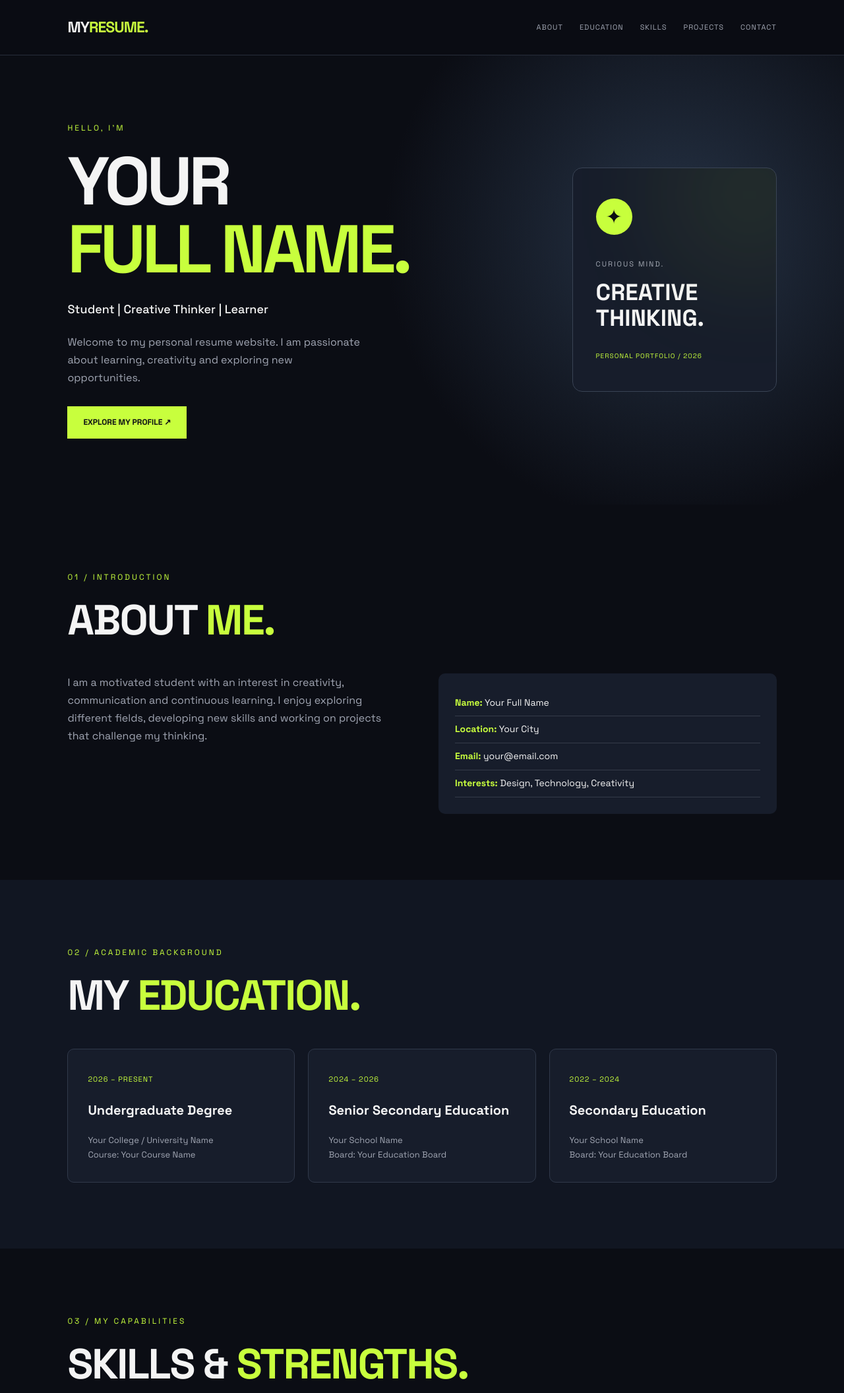
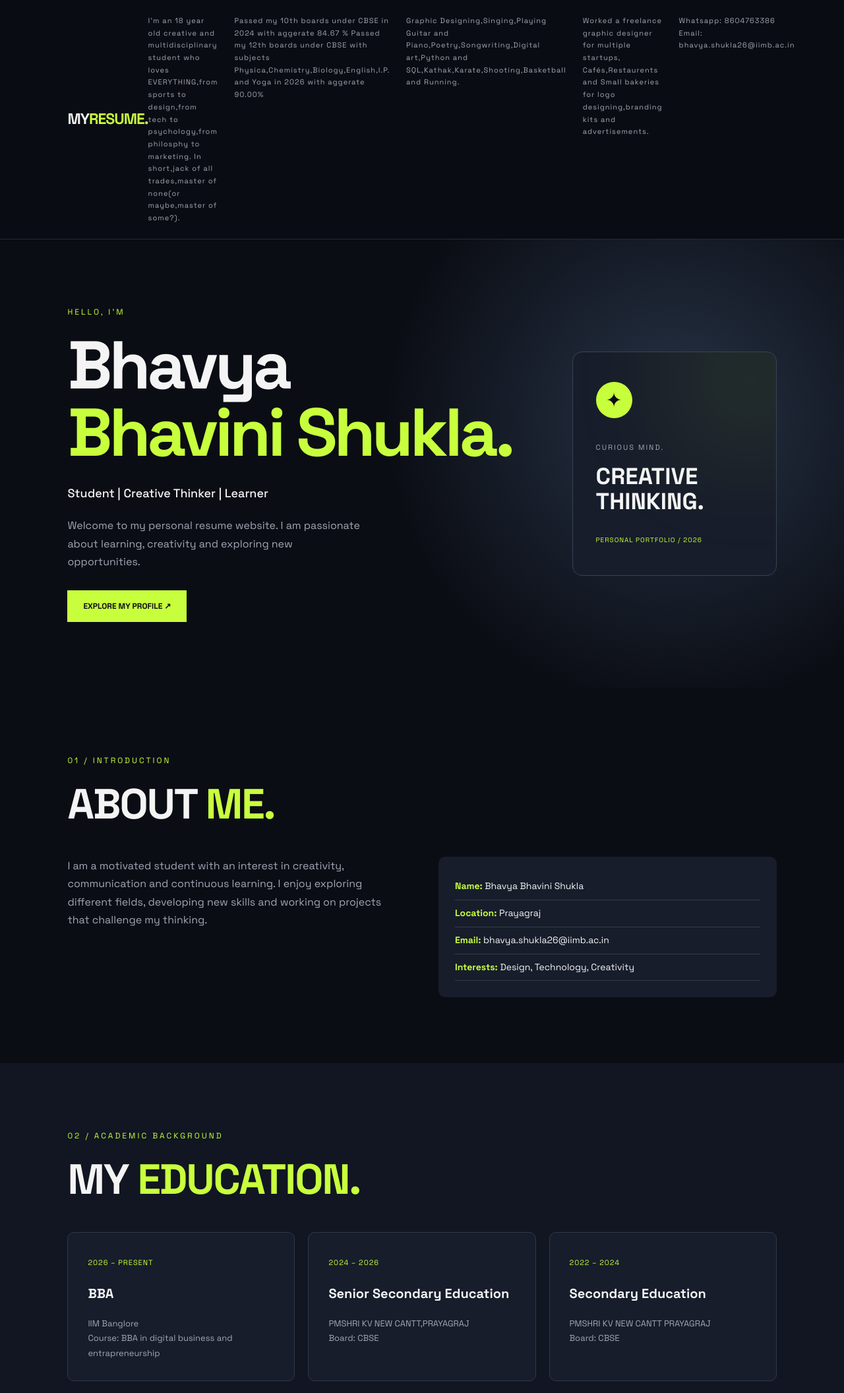
Before and after one commit to Bhavya-bbs/resume, a plain HTML site: page index.html in a window 1280 px wide. Shown: the top 2112 px of the page at 66% size. Drawn offline with Linux system fonts and the light colour scheme.

Commit message:
Update index.html

```diff
--- a/index.html
+++ b/index.html
@@ -21,14 +21,15 @@
         <a href="#home" class="logo">MY<span>RESUME.</span></a>
 
         <div class="nav-links">
-            <a href="#about">ABOUT</a>
-            <a href="#education">EDUCATION</a>
-            <a href="#skills">SKILLS</a>
-            <a href="#projects">PROJECTS</a>
-            <a href="#contact">CONTACT</a>
+            <a href="#about"> I'm an 18 year old creative and multidisciplinary student who loves EVERYTHING,from sports to design,from tech to psychology,from philosphy to marketing. In short,jack of all trades,master of none(or maybe,master of some?). </a>
+            <a href="#education">Passed my 10th boards under CBSE in 2024 with aggerate 84.67 %
+            Passed my 12th boards under CBSE with subjects Physica,Chemistry,Biology,English,I.P. and Yoga in 2026 with aggerate 90.00%</a>
+            <a href="#skills">Graphic Designing,Singing,Playing Guitar and Piano,Poetry,Songwriting,Digital art,Python and SQL,Kathak,Karate,Shooting,Basketball and Running.</a>
+            <a href="#projects">Worked a freelance graphic designer for multiple startups, Cafés,Restaurents and Small bakeries for logo designing,branding kits and advertisements. </a>
+            <a href="#contact"> Whatsapp: 8604763386 Email: bhavya.shukla26@iimb.ac.in </a>
         </div>
 
-    </nav>
+    </nav/>
 
 
     <!-- HERO SECTION -->
@@ -40,8 +41,8 @@
             <p class="eyebrow">HELLO, I'M</p>
 
             <h1>
-                YOUR<br>
-                <span>FULL NAME.</span>
+                Bhavya<br>
+                <span>Bhavini Shukla.</span>
             </h1>
 
             <h2>Student | Creative Thinker | Learner</h2>
@@ -85,9 +86,9 @@
             </p>
 
             <div class="about-details">
-                <p><strong>Name:</strong> Your Full Name</p>
-                <p><strong>Location:</strong> Your City</p>
-                <p><strong>Email:</strong> your@email.com</p>
+                <p><strong>Name:</strong> Bhavya Bhavini Shukla</p>
+                <p><strong>Location:</strong> Prayagraj</p>
+                <p><strong>Email:</strong> bhavya.shukla26@iimb.ac.in</p>
                 <p><strong>Interests:</strong> Design, Technology, Creativity</p>
             </div>
 
@@ -108,23 +109,23 @@
 
             <div class="card">
                 <span class="year">2026 – PRESENT</span>
-                <h3>Undergraduate Degree</h3>
-                <p>Your College / University Name</p>
-                <p>Course: Your Course Name</p>
+                <h3>BBA</h3>
+                <p>IIM Banglore</p>
+                <p>Course: BBA in digital business and entrapreneurship</p>
             </div>
 
             <div class="card">
                 <span class="year">2024 – 2026</span>
                 <h3>Senior Secondary Education</h3>
-                <p>Your School Name</p>
-                <p>Board: Your Education Board</p>
+                <p>PMSHRI KV NEW CANTT,PRAYAGRAJ </p>
+                <p>Board: CBSE</p>
             </div>
 
             <div class="card">
                 <span class="year">2022 – 2024</span>
                 <h3>Secondary Education</h3>
-                <p>Your School Name</p>
-                <p>Board: Your Education Board</p>
+                <p>PMSHRI KV NEW CANTT PRAYAGRAJ</p>
+                <p>Board: CBSE</p>
             </div>
 
         </div>
@@ -151,8 +152,8 @@
 
             <div class="skill">
                 <h3>Technical Skills</h3>
-                <p>HTML</p>
-                <p>CSS</p>
+                <p>Python</p>
+                <p>SQL</p>
                 <p>Basic Computer Skills</p>
             </div>
 
@@ -192,8 +193,7 @@
                 <span>PROJECT 02</span>
                 <h3>Creative Design Project</h3>
                 <p>
-                    Describe a design, academic or personal
-                    project that demonstrates your abilities.
+                    Made the branding kit for a bakery called "Swiss Swirl Bakery"
                 </p>
             </div>
 
@@ -212,9 +212,9 @@
 
         <div class="achievement-list">
 
-            <p>✦ Academic achievements and certifications</p>
-            <p>✦ Participation in extracurricular activities</p>
-            <p>✦ Workshops, competitions and volunteering</p>
+            <p>✦ Qualfied IOQM in 9th grade,#1 in school in english olympiad in 10th grade,#2 in school in 12th board exams</p>
+            <p>✦ Black belt in karate,National and International Gold Medalist in Karate,National silver medalist in Basketball and Cluster level champion in shooting(Pistol)</p>
+            <p>✦ 3rd year diploma in kathak and 1 year diploma in singing,piano and guitar</p>
 
         </div>
 
@@ -234,7 +234,7 @@
             Feel free to connect with me.
         </p>
 
-        <a href="mailto:your@email.com" class="btn">
+        <a href="mailto:bhavya.shukla26@iimb.ac.in" class="btn">
             CONTACT ME ↗
         </a>
 
@@ -245,7 +245,7 @@
 
     <footer>
 
-        <p>© 2026 YOUR NAME. ALL RIGHTS RESERVED.</p>
+        <p>© 2026 BHAVYA BHAVINI SHUKLA . ALL RIGHTS RESERVED.</p>
 
         <a href="#home">BACK TO TOP ↑</a>
 
```
